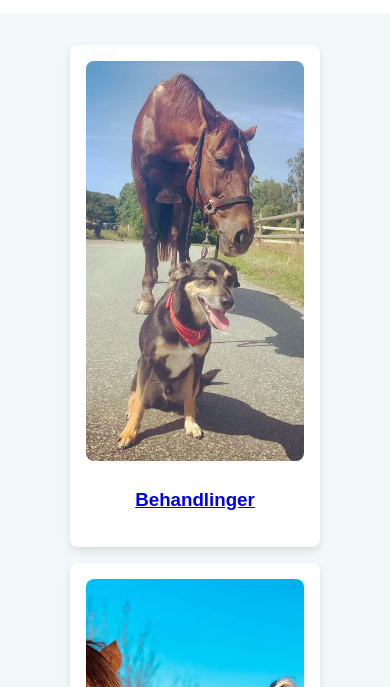
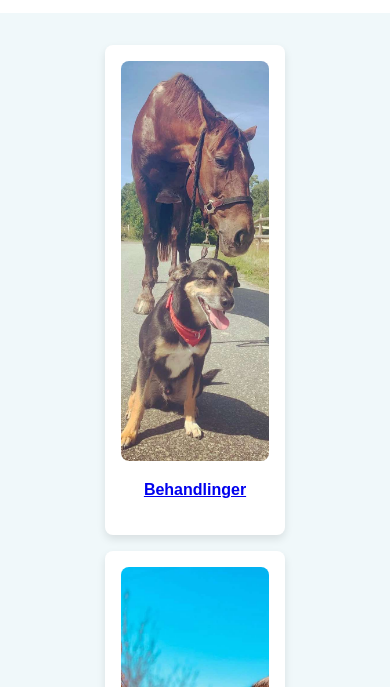
Before and after one commit to Mikalmonslaup/Dyreklinikktest, a plain HTML site: page index.html in a window 390 px wide. Shown: the part 157-844 px from the top of the page. Drawn offline with Linux system fonts and the light colour scheme.

Commit message:
Update style.css

```diff
--- a/style.css
+++ b/style.css
@@ -675,3 +675,30 @@ nav ul li a {
         background: #eee;
     }
 }
+/* ✅ Forbedret kort-layout: 2 og 2 ved siden av hverandre på mobil */
+@media (max-width: 768px) {
+    .cards {
+        display: grid;
+        grid-template-columns: repeat(2, 1fr); /* 2 kort per rad */
+        gap: 15px;
+        padding: 1rem;
+        justify-content: center;
+    }
+
+    .card {
+        width: 100%; /* Sørger for at kortene fyller sin plass */
+        max-width: 180px; /* Juster etter behov */
+        text-align: center;
+    }
+
+    .card img {
+        width: 100%;
+        height: auto;
+        object-fit: cover;
+    }
+
+    .card h3 {
+        font-size: 1rem; /* Justerer tekststørrelse for mobil */
+        margin-top: 8px;
+    }
+}
```
